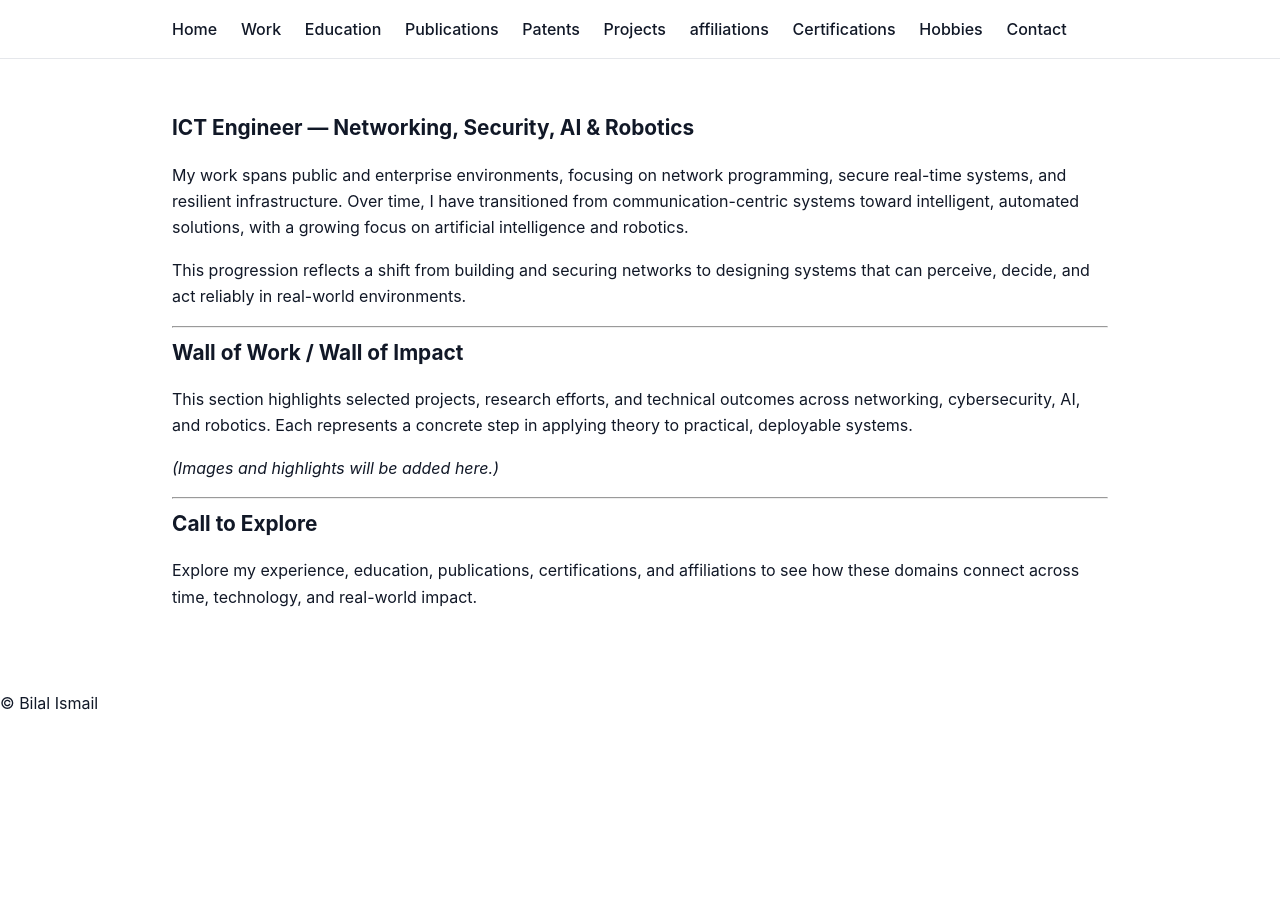
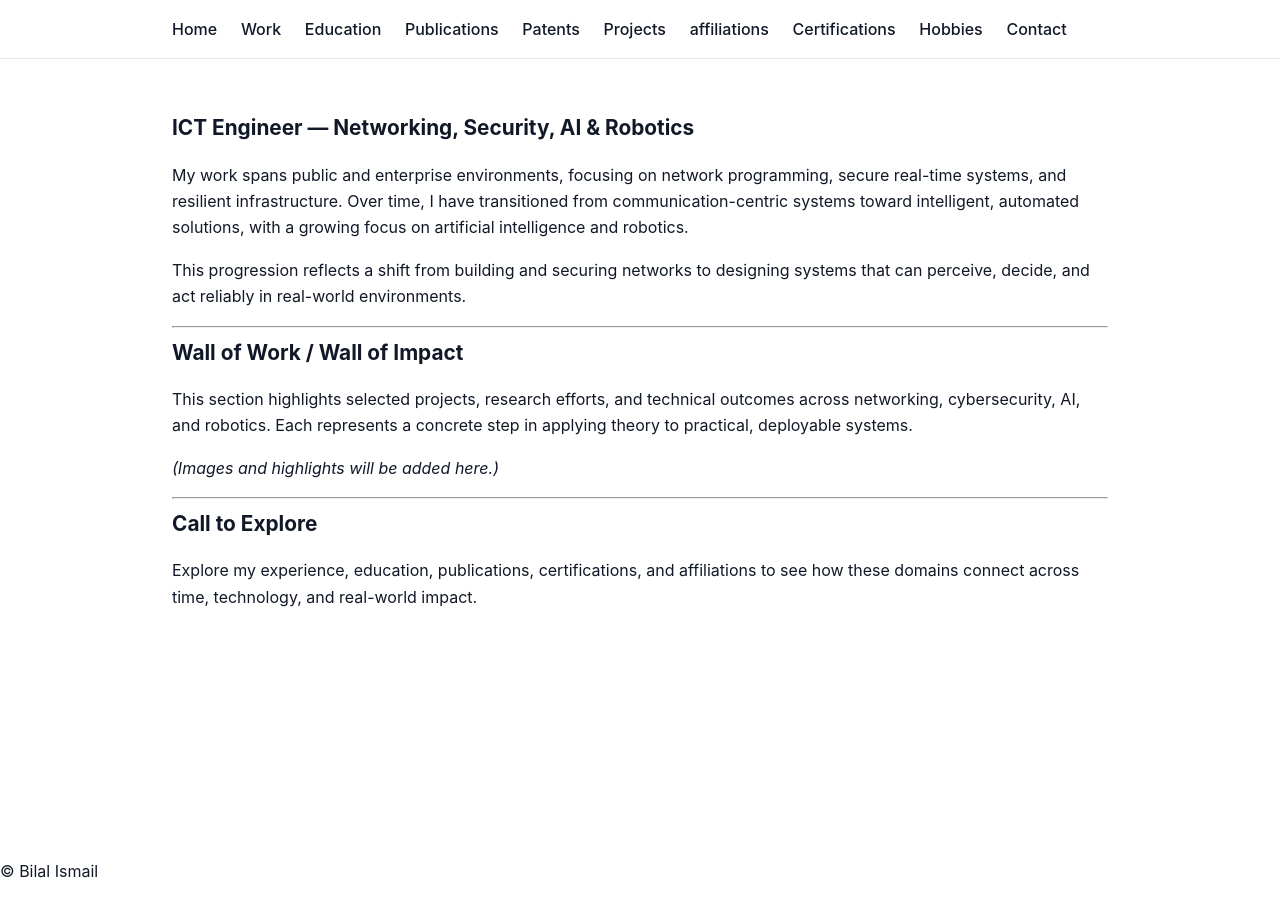
Before and after one commit to bilal-ismail/bilal-ismail.github.io, a Jekyll site: the page built from index.md, in a window 1280 px wide. Built offline with Jekyll 4.4.1, drawn with Linux system fonts in a browser that asks for light colours.

Commit message:
Update main.css

```diff
--- a/assets/css/main.css
+++ b/assets/css/main.css
@@ -1,3 +1,18 @@
+html, body {
+  height: 100%;
+  margin: 0;
+}
+
+body {
+  display: flex;
+  flex-direction: column;
+  min-height: 100vh;
+}
+
+.site-main {
+  flex: 1;
+}
+
 :root {
   --bg: #ffffff;
   --text: #111827;
```
